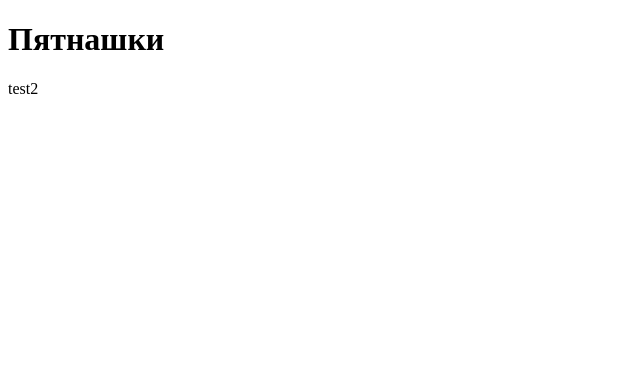
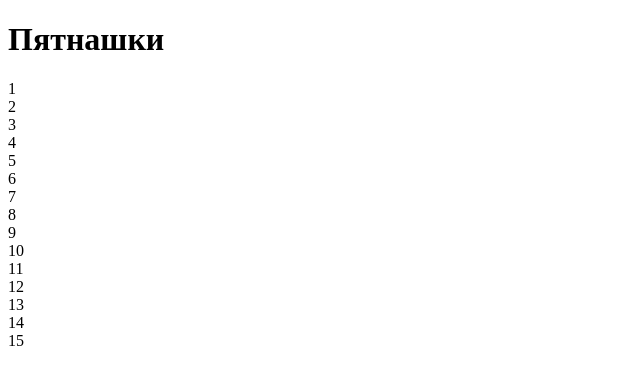
Before and after one commit to dabonka/fifteen, a React app: page / in a window 1280 px wide. Shown: the top 384 px of the page, without its empty margins (0-640 px from the left). Built offline with nearby package versions, Linux system fonts and the light colour scheme.

Commit message:
rm test props

```diff
--- a/src/App.js
+++ b/src/App.js
@@ -8,10 +8,7 @@ function App(props){
 		<div>
 			<Header title={"Пятнашки"}/>
 			<div>
-				{props.arr.map(n => {
-					<Cell position={n} title={"test1"}/>
-         })}
-				<Cell title={"test2"} />
+				{props.arr.map(n => <Cell position={n}/>)}
 			</div>
 		</div>
 	)
@@ -22,7 +19,3 @@ App.propTypes = {
 }
 
 export default App;
-
-//				{props.arr.map(n => {
-//          <Cell position={n} title={"test"}/>
-//         })}
--- a/src/components/Cell.js
+++ b/src/components/Cell.js
@@ -5,14 +5,12 @@ function Cell(props){
 	return(
 		<div>
 			{props.position}
-			{props.title}
 		</div>
 	)
 }
 
 Cell.propTypes = {
- position: PropTypes.number,
- title: PropTypes.string
+ position: PropTypes.number
 }
 
 export default Cell;
```
